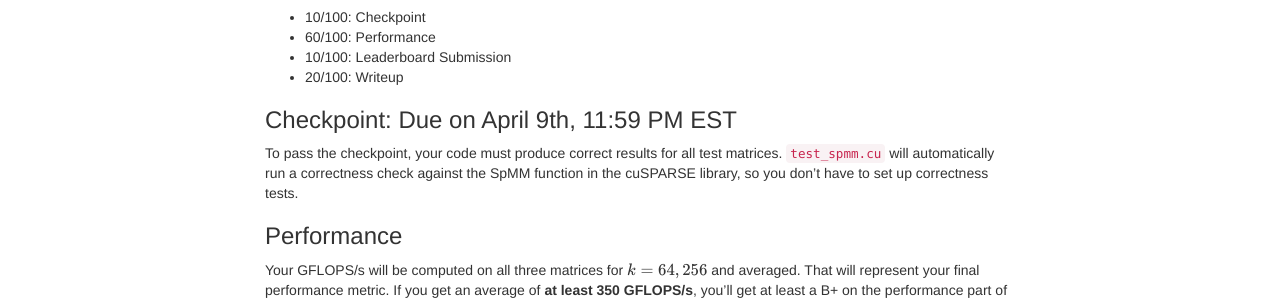
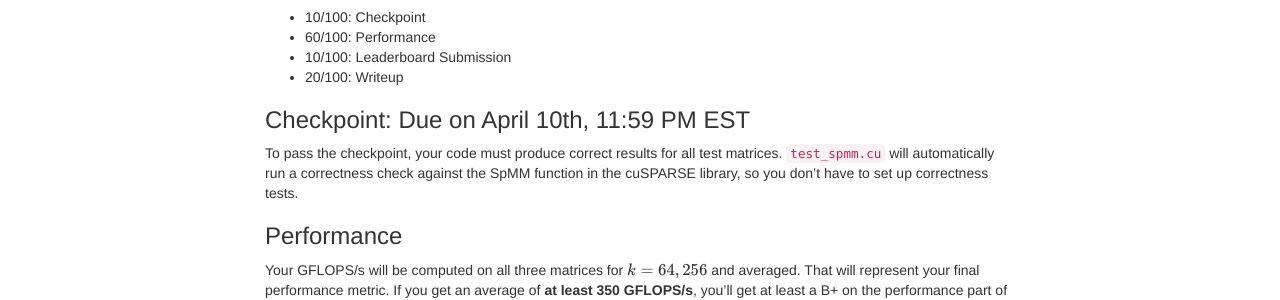
Before and after one commit to cs5220-26sp/web, a Jekyll site: the page built from web/hw/hw5.md, in a window 1280 px wide and 900 px high, scrolled down 1745 px. Shown: the part 154-454 px from the top of the window. Built offline with Jekyll 4.4.1, drawn with Linux system fonts in a browser that asks for light colours; nearby versions of some CDN libraries; formulas are drawn with MathJax 3.

Commit message:
change checkpoint date

```diff
--- a/web/hw/hw5.md
+++ b/web/hw/hw5.md
@@ -91,7 +91,7 @@ Your grade out of 100 points will be based on the following things:
 - 10/100: Leaderboard Submission
 - 20/100: Writeup
 
-### Checkpoint: Due on April 9th, 11:59 PM EST ###
+### Checkpoint: Due on April 10th, 11:59 PM EST ###
 
 To pass the checkpoint, your code must produce correct results for all test matrices.
 `test_spmm.cu` will automatically run a correctness check against the SpMM function in the cuSPARSE library, so you don't have to set up correctness tests.
```
